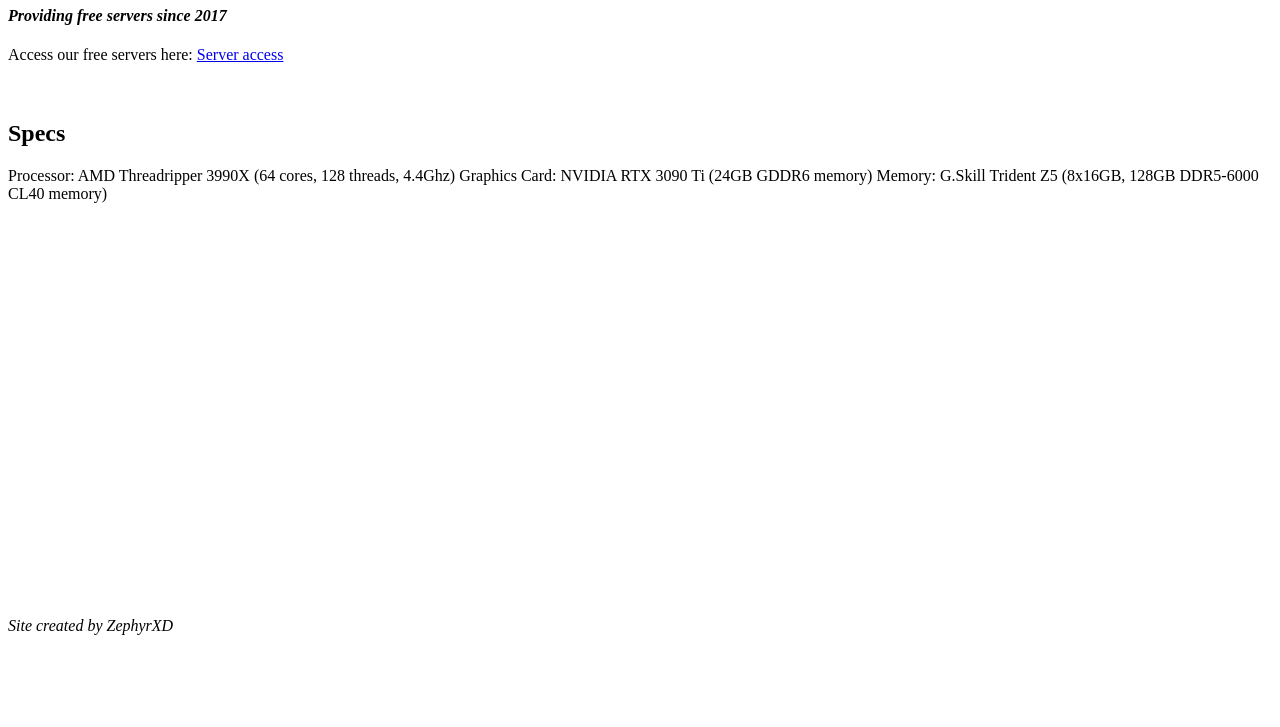
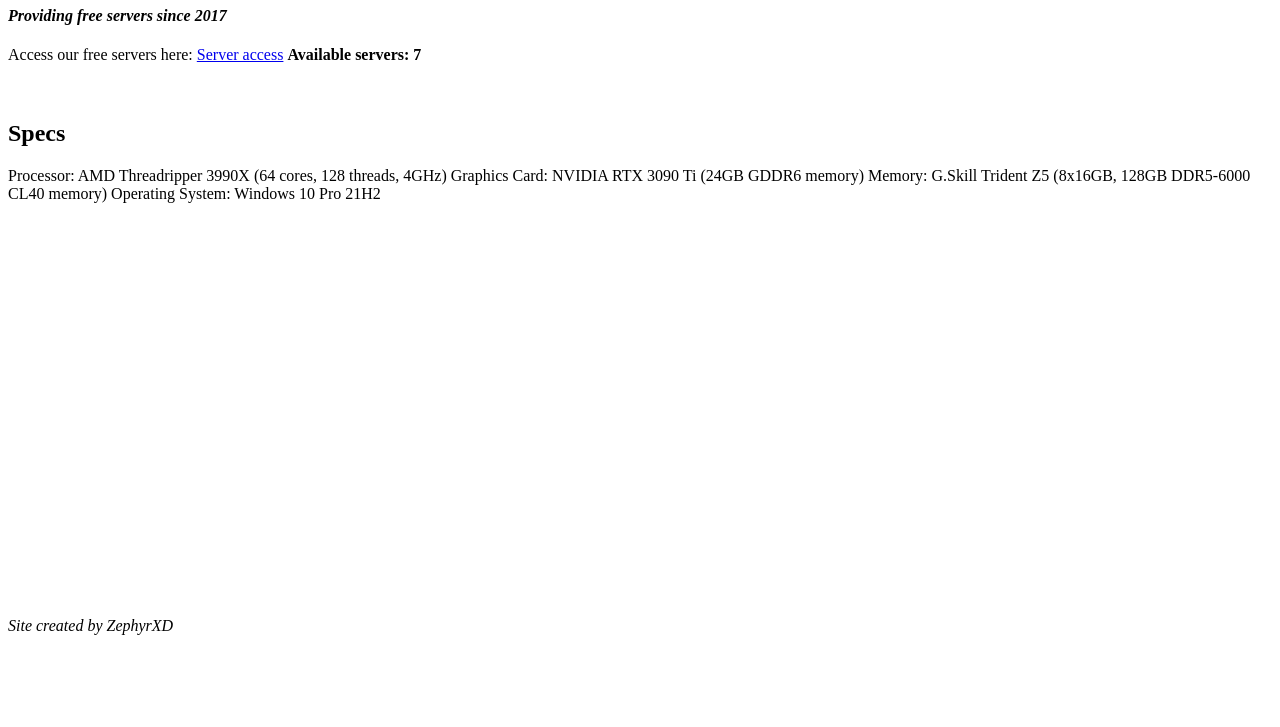
Before and after one commit to zmc-app/zmc-app.github.io, a plain HTML site: page index.html in a window 1280 px wide. Shown: the part 73-800 px from the top of the page. Drawn offline with Linux system fonts and the light colour scheme.

Commit message:
Update index.html

```diff
--- a/index.html
+++ b/index.html
@@ -7,11 +7,13 @@
     <h1>ZMCraft App</h1>
     <h4><i>Providing free servers since 2017</i></h4>
     Access our free servers here: <a href="https://tinyurl.com/zmcraft-server-access">Server access</a>
+    <b>Available servers: 7</b>
     <br><br><br>
     <h2>Specs</h2>
-    Processor: AMD Threadripper 3990X (64 cores, 128 threads, 4.4Ghz)
+    Processor: AMD Threadripper 3990X (64 cores, 128 threads, 4GHz)
     Graphics Card: NVIDIA RTX 3090 Ti (24GB GDDR6 memory)
     Memory: G.Skill Trident Z5 (8x16GB, 128GB DDR5-6000 CL40 memory)
+    Operating System: Windows 10 Pro 21H2
     <br><br><br><br><br><br><br><br><br><br><br><br><br><br><br><br><br><br><br><br><br><br><br><br>
     <i>Site created by ZephyrXD</i>
   </body>
```
